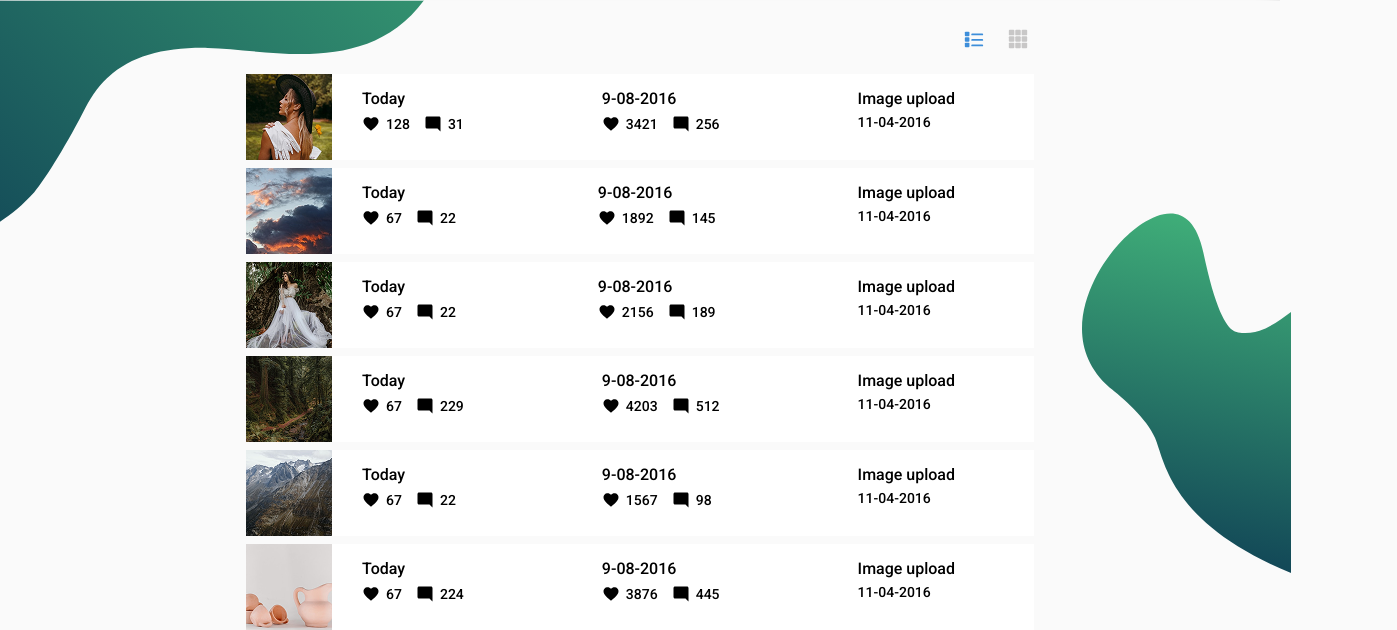
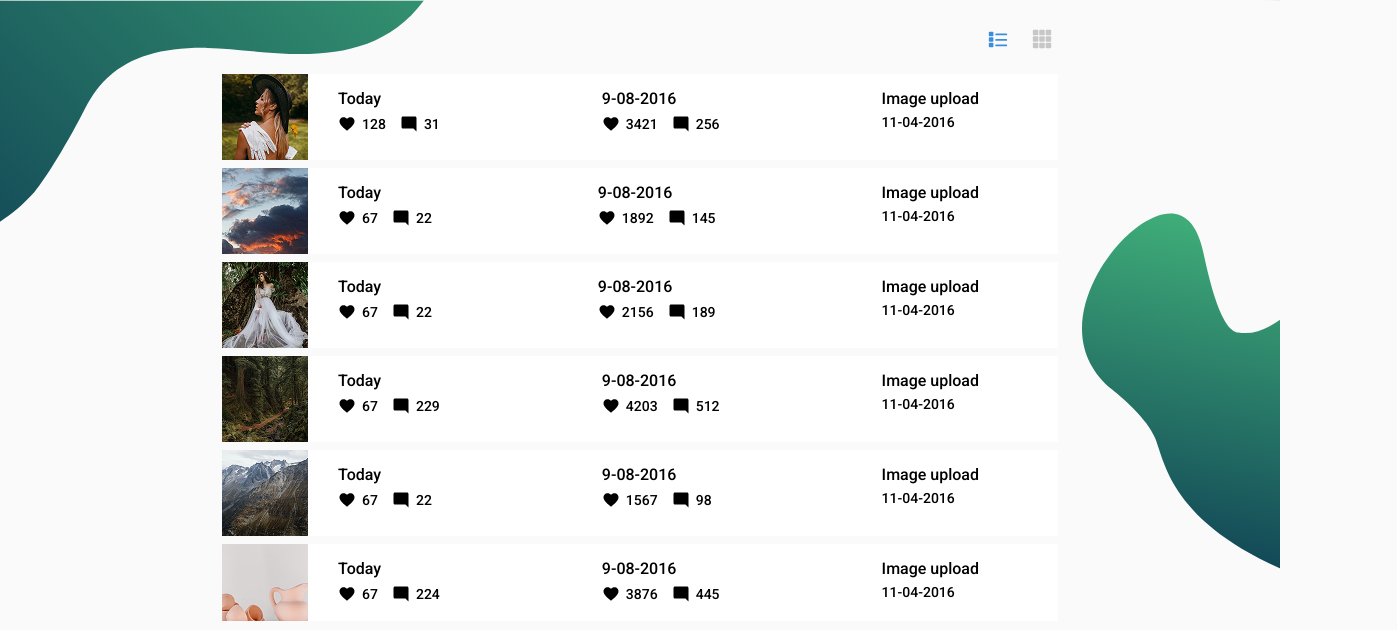
Before and after one commit to sergeongit/posts-list, a website built with webpack: page src/index.html in a window 1280 px wide. Shown: the part 179-809 px from the top of the page, 1397 px wide, since content can reach past the window. Built offline with nearby package versions, Linux system fonts and the light colour scheme.

Commit message:
- fixed styling; - added meta tag 'viewport';

```diff
--- a/src/index.html
+++ b/src/index.html
@@ -2,6 +2,7 @@
 <html lang="en">
 <head>
     <meta charset="UTF-8">
+    <meta name="viewport" content="width=device-width, initial-scale=1">
     <title>MonBlan</title>
     <link href="https://fonts.googleapis.com/css2?family=Montserrat:wght@500&family=Roboto:wght@400;500;700&display=swap"
           rel="stylesheet"
--- a/src/scss/main.scss
+++ b/src/scss/main.scss
@@ -5,6 +5,9 @@
     margin: 0;
     padding: 0;
     line-height: 1;
+}
+html {
+  overflow: hidden;
 }
 html, body {
     height: 100%;
@@ -249,7 +252,7 @@ _____________________________________*/
     .content {
       max-width: 836px;
       margin: 0 auto;
-      padding: 16px 24px 40px;
+      padding: 16px 0 40px;
     }
 
     /* ── LIST VIEW ── */
```
